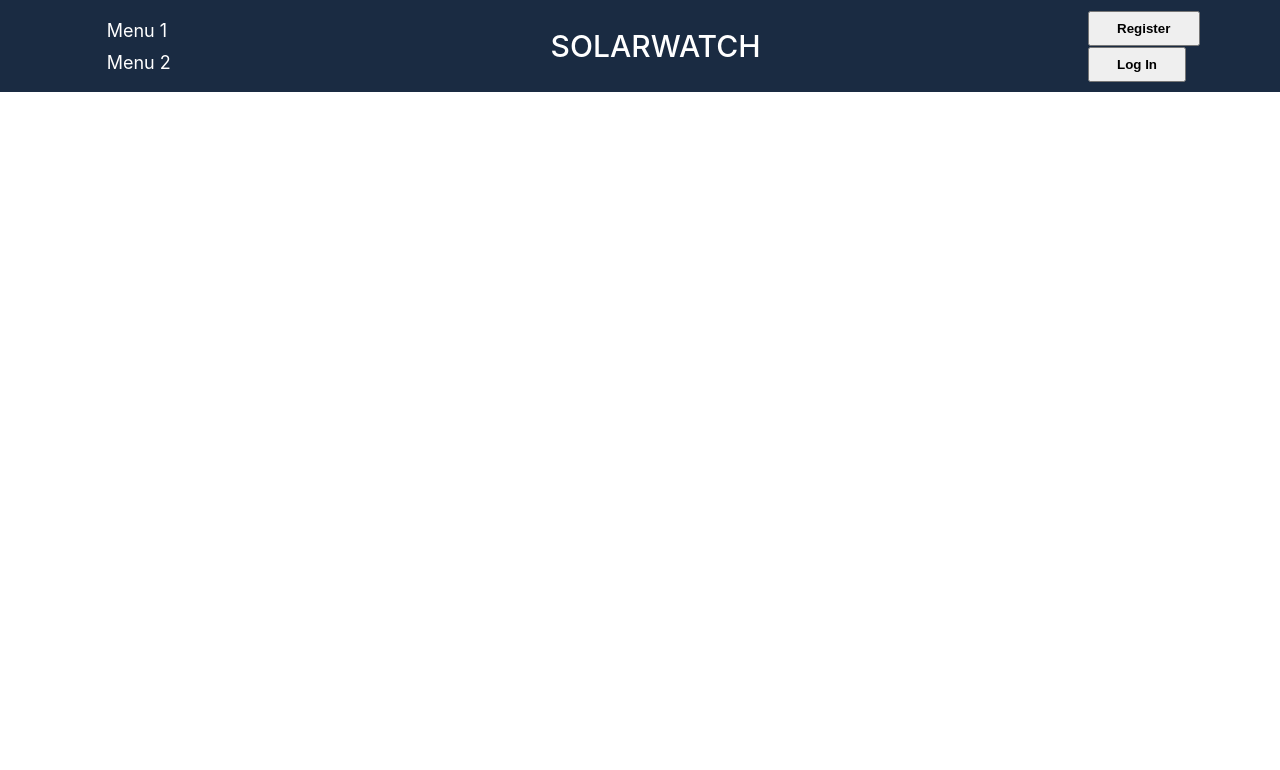
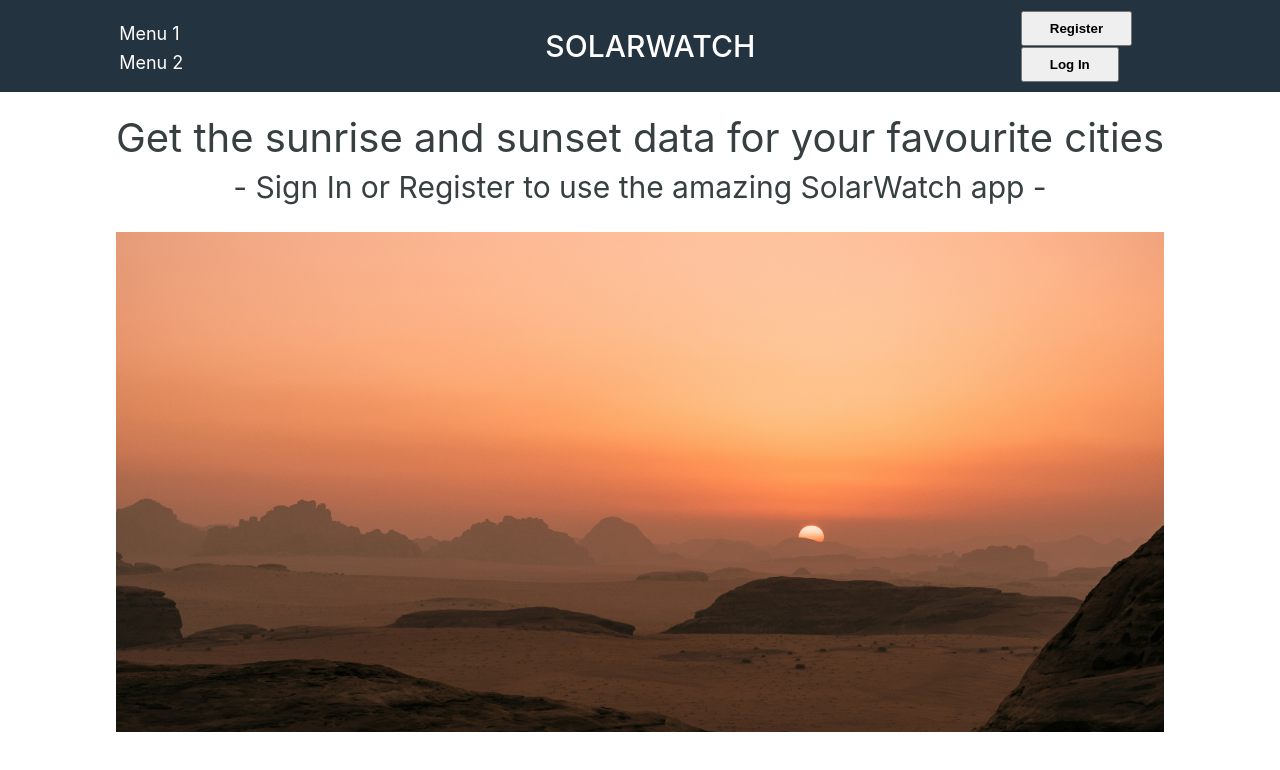
Before and after one commit to mayu0126/solarwatch, a React (Create React App) app in the folder frontend/: page / in a window 1280 px wide. Shown: the top 770 px of the page. Built offline with nearby package versions, Linux system fonts and the light colour scheme.

Commit message:
Update main page, login and register

```diff
--- a/frontend/src/Pages/HomePage/HomePage.css
+++ b/frontend/src/Pages/HomePage/HomePage.css
@@ -0,0 +1,32 @@
+.main-message-1 {
+    display: flex; /*flexbox arrangement*/
+    justify-content: center; /*distribution of space between elements*/
+    align-items: center;
+    font-size: 40px;
+    margin: 0;
+    margin-top: 20px;
+    color: rgba(55, 63, 65, 1);
+    height: 50px;
+    width: 100%;
+}
+
+.main-message-2 {
+    display: flex; /*flexbox arrangement*/
+    justify-content: center; /*distribution of space between elements*/
+    align-items: center;
+    font-size: 30px;
+    margin: 0;
+    margin-bottom: 20px;
+    color: rgba(55, 63, 65, 1);
+    height: 50px;
+    width: 100%;
+}
+
+.main-picture{
+    background-image: url('../../../public/images/main_picture_01.jpg');
+    background-size: cover; /*keeping the image scale*/
+    background-repeat: no-repeat;
+    background-position: center;
+    width: 100%;
+    height: 500px;
+}
--- a/frontend/src/Pages/HomePage/HomePage.jsx
+++ b/frontend/src/Pages/HomePage/HomePage.jsx
@@ -3,12 +3,17 @@ import { Link } from "react-router-dom";
 
 function HomePage() {
   return (
-    <div>
-      SolarWatch Homepage - Sign In or Register to use the amazing SolarWatch app!
+    <div className="main-container">
+      <div className="main-message-1">
+        Get the sunrise and sunset data for your favourite cities
+      </div>
+      <div className="main-message-2">
+        - Sign In or Register to use the amazing SolarWatch app -
+      </div>
+      <div className="main-picture">
+      </div>
     </div>
     );
 }
 
-
-
 export default HomePage;
--- a/frontend/src/Pages/Layout/Layout.css
+++ b/frontend/src/Pages/Layout/Layout.css
@@ -17,7 +17,7 @@
     list-style-type:none;
     display: flex;
     align-items: center;
-    background-color: rgb(26, 43, 66);
+    background-color: #243340;
     color: white;
     font-size: 1.5rem;
     font-weight: bold;
@@ -40,7 +40,6 @@
   }
 
   .Layout nav li {
-    margin: 5px;
     text-align: left;
   }
 
@@ -48,18 +47,10 @@
     display: flex;
     align-items: center;
     justify-content: center;
-    width: 100vw;
+    width: 60vw;
     font-weight: 500;
     font-size: 30px;
   }
-
-  .home:hover {
-    color: rgba(91, 146, 194, 1);
-  }
-
-  /*.menu-container {
-
-  }*/
 
   .menu {
     display: inline-block; /*align the menus next to each other*/
@@ -68,8 +59,8 @@
     font-size: 18px;
   }
 
-  .menu:hover {
-    color: rgba(91, 146, 194, 1);
+  .menu-container {
+    font-size: 24px;
   }
 
   .link {
@@ -79,7 +70,7 @@
   }
 
   .link:hover {
-    color: #5b92c2;
+    color: #F2D399
   }
 
   .main-logo {
--- a/frontend/src/Pages/LogIn/LogIn.css
+++ b/frontend/src/Pages/LogIn/LogIn.css
@@ -58,23 +58,25 @@
 }
 
 .buttons button[type="submit"] {
-    background-color: #213547;
+    background-color: #5E6D8C;
     color: white;
     margin-right: 20px;
 }
 
 
+.buttons button[type="submit"]:hover {
+    background-color: #8EA3BF;
+}
+
+
 .buttons button[type="button"] {
-    background-color: rgba(172, 172, 172);
+    background-color: #D9AB73;
 }
 
 .buttons button[type="button"]:hover {
-    background-color: #b3b3b3;
+    background-color: #F2D399;
 }
 
-.buttons button[type="submit"]:hover {
-    background-color: rgba(91, 146, 194, 1);
-}
 
 .error-message {
     color: red;
--- a/frontend/src/Pages/Register/Register.css
+++ b/frontend/src/Pages/Register/Register.css
@@ -55,21 +55,3 @@
     border-radius: 3px;
     cursor: pointer;
 }
-
-.buttons button[type="submit"] {
-    background-color: #213547;
-    color: white;
-}
-
-
-.buttons button[type="button"] {
-    background-color: rgba(172, 172, 172);
-}
-
-.buttons button[type="button"]:hover {
-    background-color: #b3b3b3;
-}
-
-.buttons button[type="submit"]:hover {
-    background-color: rgba(91, 146, 194, 1);
-}
--- a/frontend/src/index.js
+++ b/frontend/src/index.js
@@ -17,7 +17,7 @@ const router = createBrowserRouter([
     //errorElement: <ErrorPage />,
     children: [
       {
-        path: "/solarwatch",
+        path: "/",
         element: <HomePage />,
       },
       {
```
Also changed, not shown: frontend/public/images/main_picture_01.jpg (added).
